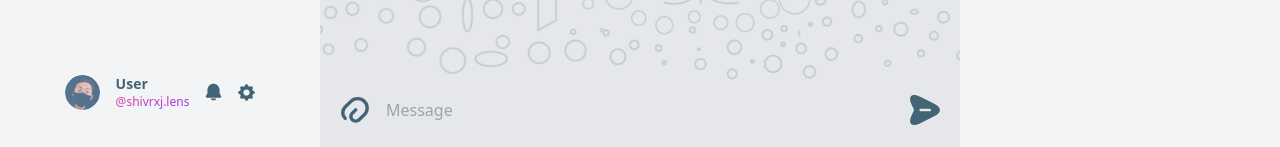
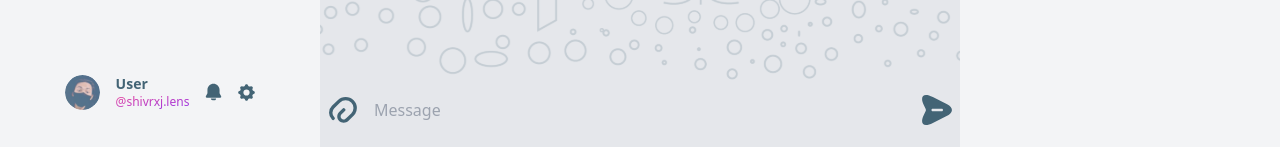
Before and after one commit to lazyfuhrer/konnektr-assignment, a Next.js app: page / in a window 1280 px wide. Shown: the part 650-797 px from the top of the page. Built offline with nearby package versions, Linux system fonts and the light colour scheme.

Commit message:
padding improved

```diff
--- a/src/components/Chatscreen.tsx
+++ b/src/components/Chatscreen.tsx
@@ -86,7 +86,7 @@ export default function ChatScreen (){
         ))}
       </div>
       {/* Message section */}
-      <div className="flex items-center p-5" style={{ zIndex: 1 }}>
+      <div className="flex items-center pb-5 pl-2 pr-2" style={{ zIndex: 1 }}>
         <Image src={"/images/attachment.svg"} width={30} height={30} alt="attachments"/>
         <input type="text" value={message} onChange={(e) => setMessage(e.target.value)} className="flex-1 px-4 py-2 bg-gray-200 font-light focus:outline-none focus:ring-2 focus:ring-blue-500 text-[#436475]" placeholder="Message"/>
         <Image onClick={handleSendMessage} src={"/images/send.svg"} width={30} height={30} alt="send"/>
```
